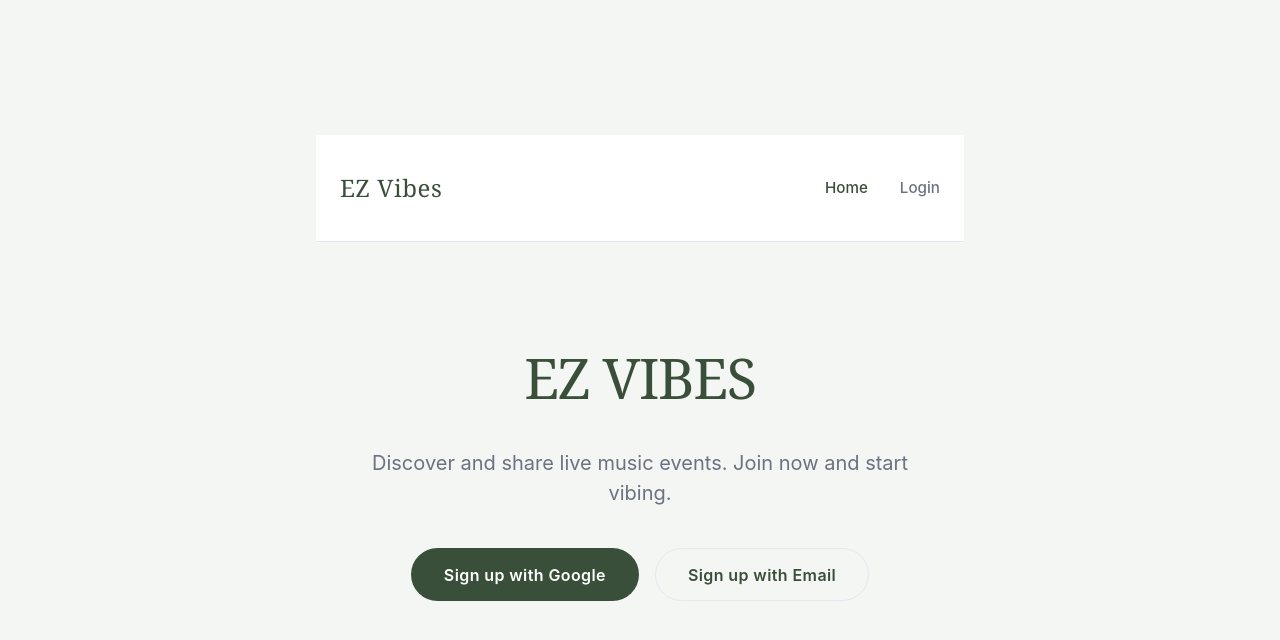
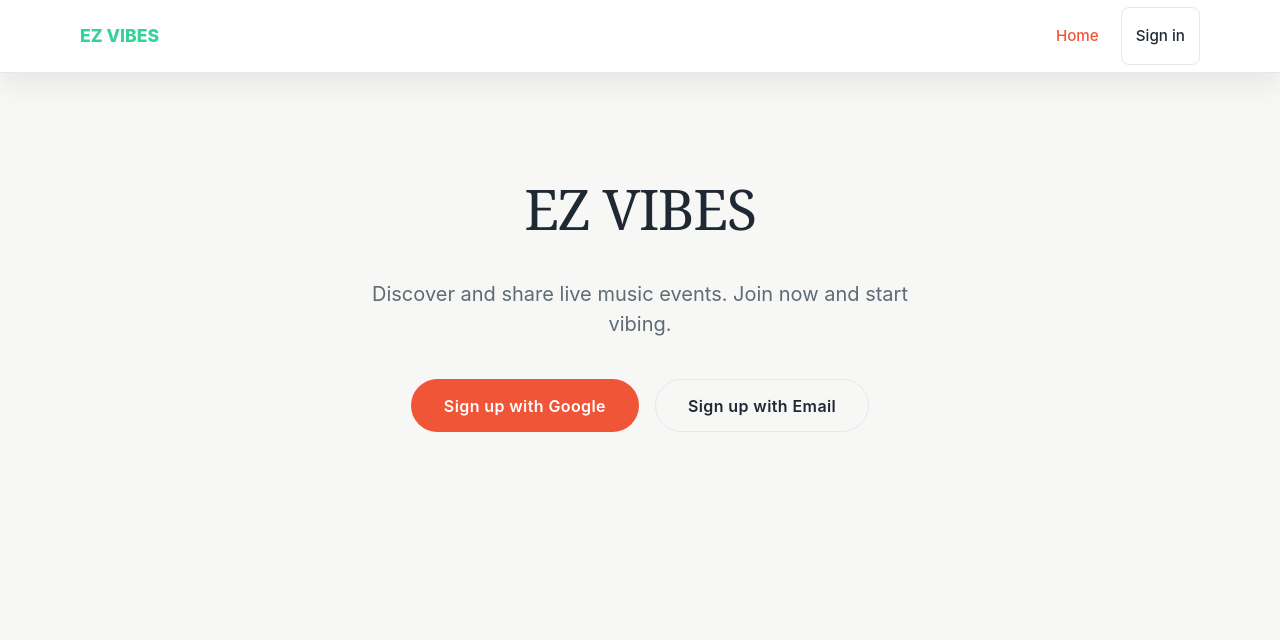
Before and after one commit to ezvibes/nido-api, a Vue app in the folder client/: page / in a window 1280 px wide. Shown: the top 640 px of the page. Built offline with nearby package versions, Linux system fonts and the light colour scheme; no server answers.

Commit message:
Update frontend header and signed-in landing

```diff
--- a/client/src/App.vue
+++ b/client/src/App.vue
@@ -1,8 +1,27 @@
 <script setup lang="ts">
+import { computed, ref } from 'vue';
 import { useAuth } from './composables/useAuth';
 import { routeLoading } from './stores/routeLoading';
 
 const { user, signOut } = useAuth();
+const menuOpen = ref(false);
+const accountMenuOpen = ref(false);
+const homeRoute = computed(() => (user.value ? '/events' : '/'));
+const displayName = computed(() => user.value?.displayName || user.value?.email || 'Account');
+
+const closeMenu = () => {
+  menuOpen.value = false;
+  accountMenuOpen.value = false;
+};
+
+const handleSignOut = async () => {
+  await signOut();
+  closeMenu();
+};
+
+const toggleAccountMenu = () => {
+  accountMenuOpen.value = !accountMenuOpen.value;
+};
 </script>
 
 <template>
@@ -14,16 +33,48 @@ const { user, signOut } = useAuth();
     </transition>
     <header class="header">
       <div class="container">
-        <router-link to="/" class="logo-link"><h1 class="logo">EZ Vibes</h1></router-link>
-        <nav v-if="user">
-          <span class="user-email">{{ user.email }}</span>
-          <router-link to="/events" class="nav-link">Events</router-link>
-          <router-link to="/profile" class="nav-link">Profile</router-link>
-          <a href="#" @click.prevent="signOut" class="nav-link">Sign Out</a>
-        </nav>
-        <nav v-else>
-          <router-link to="/" class="nav-link">Home</router-link>
-          <router-link to="/login" class="nav-link">Login</router-link>
+        <router-link :to="homeRoute" class="logo-link" @click="closeMenu">
+          <h1 class="logo">EZ VIBES</h1>
+        </router-link>
+
+        <button
+          type="button"
+          class="menu-toggle"
+          :aria-expanded="menuOpen"
+          aria-controls="header-menu"
+          @click="menuOpen = !menuOpen"
+        >
+          Menu
+        </button>
+
+        <nav id="header-menu" class="header-menu" :class="{ 'header-menu--open': menuOpen }">
+          <router-link v-if="user" to="/events" class="nav-link" @click="closeMenu">Events</router-link>
+          <router-link v-else to="/" class="nav-link" @click="closeMenu">Home</router-link>
+          <router-link v-if="!user" to="/login" class="nav-link nav-link--ghost" @click="closeMenu">Sign in</router-link>
+          <div v-if="user" class="account-menu">
+            <button
+              type="button"
+              class="account-menu__button"
+              :aria-expanded="accountMenuOpen"
+              aria-controls="account-menu-dropdown"
+              @click="toggleAccountMenu"
+            >
+              Menu
+              <span class="account-menu__chevron" aria-hidden="true">⌄</span>
+            </button>
+            <div v-if="accountMenuOpen" id="account-menu-dropdown" class="account-menu__dropdown">
+              <div class="account-menu__identity">
+                <span class="account-menu__label">Signed in as</span>
+                <strong :title="displayName">{{ displayName }}</strong>
+              </div>
+              <router-link to="/settings" class="account-menu__item" @click="closeMenu">
+                Settings
+              </router-link>
+              <button type="button" class="account-menu__item account-menu__item--button" @click="handleSignOut">
+                Log out
+              </button>
+            </div>
+          </div>
         </nav>
       </div>
     </header>
@@ -36,77 +87,225 @@ const { user, signOut } = useAuth();
 </template>
 
 <style>
-/* Design System Inspired by Dribbble */
-
 :root {
-  --background: #F4F6F4;
-  --text-dark: #3A4F39;
-  --text-light: #6B7280;
-  --primary: #3A4F39;
-  --primary-hover: #2F402E;
-  --secondary-bg: #E5E7EB;
-  --secondary-hover: #D1D5DB;
-  --border: #E2E8F0;
-  --card-bg: #FFFFFF;
+  --background: #f7f7f5;
+  --surface: #ffffff;
+  --surface-soft: #fbfbfa;
+  --text: #1f2933;
+  --text-dark: #1f2933;
+  --text-muted: #5f6b76;
+  --text-light: #5f6b76;
+  --border: #e5e7eb;
+  --mint: #35d399;
+  --accent: #f05537;
+  --accent-hover: #d94428;
+  --primary: #f05537;
+  --primary-hover: #d94428;
+  --card-bg: #ffffff;
+  --shadow: 0 10px 30px rgba(31, 41, 51, 0.08);
 }
 
 body {
   margin: 0;
-  font-family: -apple-system, BlinkMacSystemFont, "Segoe UI", Roboto, "Helvetica Neue", Arial, sans-serif;
+  font-family: Inter, -apple-system, BlinkMacSystemFont, "Segoe UI", Roboto, "Helvetica Neue",
+    Arial, sans-serif;
   -webkit-font-smoothing: antialiased;
   -moz-osx-font-smoothing: grayscale;
   background-color: var(--background);
-  color: var(--text-dark);
+  color: var(--text);
 }
 
 .container {
-  max-width: 960px;
+  max-width: 1120px;
   margin: 0 auto;
-  padding: 0 1.5rem;
+  padding: 0 1rem;
 }
 
-/* Header & Navigation */
 .header {
-  background-color: var(--card-bg);
+  position: sticky;
+  top: 0;
+  z-index: 40;
+  background: rgba(255, 255, 255, 0.94);
   border-bottom: 1px solid var(--border);
-  padding: 1.5rem 0;
+  backdrop-filter: blur(12px);
+  box-shadow: var(--shadow);
 }
 
 .header .container {
   display: flex;
+  align-items: center;
   justify-content: space-between;
+  gap: 1rem;
+  min-height: 72px;
+}
+
+.logo-link {
+  display: inline-flex;
   align-items: center;
+  text-decoration: none;
+  color: var(--mint);
+  min-width: 0;
 }
 
 .logo {
-  font-family: "Georgia", "Palatino", serif;
-  font-size: 1.5rem;
-  font-weight: 500;
-  letter-spacing: 0.025em;
+  margin: 0;
+  color: var(--mint);
+  font-size: 1.1rem;
+  line-height: 1.1;
+  font-weight: 800;
+  letter-spacing: 0;
 }
 
-.logo-link {
-  text-decoration: none;
-  color: inherit;
+.menu-toggle {
+  display: none;
+  align-items: center;
+  justify-content: center;
+  min-height: 2.5rem;
+  padding: 0.5rem 0.875rem;
+  border: 1px solid var(--border);
+  border-radius: 8px;
+  background: var(--surface);
+  color: var(--text);
+  font: inherit;
+  font-weight: 600;
 }
 
-nav a.nav-link, nav .user-email, nav a.sign-out-link {
-  margin-left: 2rem;
+.header-menu {
+  display: inline-flex;
+  align-items: center;
+  gap: 0.5rem;
+}
+
+.nav-link {
+  display: inline-flex;
+  align-items: center;
+  min-height: 2.5rem;
+  padding: 0.5rem 0.875rem;
+  border-radius: 8px;
   text-decoration: none;
-  color: var(--text-light);
+  color: var(--text-muted);
   font-weight: 500;
   font-size: 0.95rem;
+  white-space: nowrap;
 }
 
-nav a.router-link-exact-active {
-  color: var(--text-dark);
+.nav-link:hover {
+  background: var(--surface-soft);
+  color: var(--text);
 }
 
-.sign-out-link {
+.nav-link.router-link-exact-active {
+  color: var(--accent);
+}
+
+.nav-link--ghost {
+  border: 1px solid var(--border);
+  color: var(--text);
+  background: var(--surface);
+}
+
+.nav-link--ghost:hover {
+  border-color: rgba(240, 85, 55, 0.24);
+  color: var(--accent);
+}
+
+.account-menu {
+  position: relative;
+}
+
+.account-menu__button {
+  display: inline-flex;
+  align-items: center;
+  gap: 0.35rem;
+  min-height: 2.5rem;
+  padding: 0.5rem 0.875rem;
+  border: 1px solid var(--border);
+  border-radius: 8px;
+  background: var(--surface);
+  color: var(--text);
+  font: inherit;
+  font-size: 0.95rem;
+  font-weight: 600;
+  white-space: nowrap;
+}
+
+.account-menu__button:hover {
+  border-color: rgba(240, 85, 55, 0.24);
+  color: var(--accent);
+}
+
+.account-menu__chevron {
+  font-size: 0.9rem;
+  line-height: 1;
+}
+
+.account-menu__dropdown {
+  position: absolute;
+  top: calc(100% + 0.5rem);
+  right: 0;
+  z-index: 50;
+  min-width: 15rem;
+  padding: 0.5rem;
+  border: 1px solid var(--border);
+  border-radius: 8px;
+  background: var(--surface);
+  box-shadow: var(--shadow);
+}
+
+.account-menu__identity {
+  padding: 0.625rem 0.75rem 0.75rem;
+  border-bottom: 1px solid var(--border);
+  color: var(--text);
+}
+
+.account-menu__label {
+  display: block;
+  margin-bottom: 0.2rem;
+  color: var(--text-muted);
+  font-size: 0.78rem;
+}
+
+.account-menu__identity strong {
+  display: block;
+  max-width: 13rem;
+  overflow: hidden;
+  text-overflow: ellipsis;
+  white-space: nowrap;
+  font-size: 0.92rem;
+}
+
+.account-menu__item {
+  display: flex;
+  width: 100%;
+  align-items: center;
+  min-height: 2.5rem;
+  padding: 0.5rem 0.75rem;
+  border: 0;
+  border-radius: 8px;
+  background: transparent;
+  color: var(--text);
+  box-sizing: border-box;
+  text-align: left;
+  text-decoration: none;
+  font: inherit;
+  font-size: 0.92rem;
+  font-weight: 600;
+}
+
+.account-menu__item:hover {
+  background: var(--surface-soft);
+  color: var(--accent);
+}
+
+.account-menu__item--button {
   cursor: pointer;
 }
 
-/* Main Content Area */
+.nav-link--ghost,
+.account-menu__button {
+  box-shadow: inset 0 0 0 1px rgba(255, 255, 255, 0.4);
+}
+
 .main-content {
   padding: 4rem 0;
 }
@@ -125,7 +324,7 @@ nav a.router-link-exact-active {
   width: 14px;
   height: 14px;
   border-radius: 999px;
-  background: var(--primary);
+  background: var(--accent);
   animation: route-pulse 0.85s ease-in-out infinite;
 }
 
@@ -153,4 +352,47 @@ nav a.router-link-exact-active {
 .route-fade-leave-to {
   opacity: 0;
 }
+
+@media (max-width: 720px) {
+  .header .container {
+    flex-wrap: wrap;
+    padding: 0.75rem 1rem;
+  }
+
+  .menu-toggle {
+    display: inline-flex;
+  }
+
+  .header-menu {
+    display: none;
+    width: 100%;
+    flex-direction: column;
+    align-items: stretch;
+    gap: 0.375rem;
+    padding: 0.25rem 0 0.5rem;
+  }
+
+  .header-menu--open {
+    display: flex;
+  }
+
+  .nav-link,
+  .account-menu,
+  .account-menu__button {
+    width: 100%;
+  }
+
+  .nav-link,
+  .account-menu__button {
+    justify-content: space-between;
+  }
+
+  .account-menu__dropdown {
+    position: static;
+    margin-top: 0.375rem;
+    min-width: 0;
+    width: 100%;
+    box-sizing: border-box;
+  }
+}
 </style>
--- a/client/src/composables/useAuth.ts
+++ b/client/src/composables/useAuth.ts
@@ -45,7 +45,7 @@ export function useAuth() {
   const signInWithGoogle = async () => {
     try {
       await signInWithPopup(auth, googleProvider);
-      await router.push('/');
+      await router.push('/events');
     } catch (error) {
       console.error("Error signing in with Google:", error);
     }
@@ -54,7 +54,7 @@ export function useAuth() {
   const signUpWithEmail = async (email: string, password: string) => {
     try {
       await createUserWithEmailAndPassword(auth, email, password);
-      await router.push('/');
+      await router.push('/events');
     } catch (error: any) {
       console.error("Error signing up with email:", error);
       alert(`Error: ${error.message}`);
@@ -64,7 +64,7 @@ export function useAuth() {
   const signInWithEmail = async (email: string, password: string) => {
     try {
       await signInWithEmailAndPassword(auth, email, password);
-      await router.push('/');
+      await router.push('/events');
     } catch (error: any) {
       console.error("Error signing in with email:", error);
       alert(`Error: ${error.message}`);
--- a/client/src/router.ts
+++ b/client/src/router.ts
@@ -6,6 +6,7 @@ import { routeLoading } from './stores/routeLoading';
 import HomePage from './views/HomePage.vue';
 import LoginPage from './views/LoginPage.vue';
 import ProfilePage from './views/ProfilePage.vue';
+import SettingsPage from './views/SettingsPage.vue';
 
 const routes = [
   {
@@ -22,6 +23,12 @@ const routes = [
     path: '/profile',
     name: 'Profile',
     component: ProfilePage,
+    meta: { requiresAuth: true },
+  },
+  {
+    path: '/settings',
+    name: 'Settings',
+    component: SettingsPage,
     meta: { requiresAuth: true },
   },
   {
@@ -43,7 +50,12 @@ router.beforeEach((to, _from, next) => {
   const isAuthenticated = getAuth().currentUser;
 
   if (to.path === '/login' && isAuthenticated) {
-    next('/');
+    next('/events');
+    return;
+  }
+
+  if (to.path === '/' && isAuthenticated) {
+    next('/events');
     return;
   }
 
--- a/client/src/style.css
+++ b/client/src/style.css
@@ -3,9 +3,9 @@
   line-height: 1.5;
   font-weight: 400;
 
-  color-scheme: light dark;
-  color: rgba(255, 255, 255, 0.87);
-  background-color: #242424;
+  color-scheme: light;
+  color: #1f2933;
+  background-color: #f7f7f5;
 
   font-synthesis: none;
   text-rendering: optimizeLegibility;
@@ -15,23 +15,22 @@
 
 a {
   font-weight: 500;
-  color: #646cff;
+  color: inherit;
   text-decoration: inherit;
 }
 a:hover {
-  color: #535bf2;
+  color: inherit;
 }
 
 body {
   margin: 0;
-  display: flex;
-  place-items: center;
   min-width: 320px;
   min-height: 100vh;
+  background: #f7f7f5;
+  color: #1f2933;
 }
 
 h1 {
-  font-size: 3.2em;
   line-height: 1.1;
 }
 
@@ -42,38 +41,20 @@ button {
   font-size: 1em;
   font-weight: 500;
   font-family: inherit;
-  background-color: #1a1a1a;
+  background-color: #ffffff;
   cursor: pointer;
-  transition: border-color 0.25s;
+  transition:
+    border-color 0.2s ease,
+    background-color 0.2s ease,
+    color 0.2s ease;
 }
+
 button:hover {
-  border-color: #646cff;
+  border-color: #f05537;
 }
+
 button:focus,
 button:focus-visible {
-  outline: 4px auto -webkit-focus-ring-color;
+  outline: 3px solid rgba(240, 85, 55, 0.22);
+  outline-offset: 2px;
 }
-
-.card {
-  padding: 2em;
-}
-
-#app {
-  max-width: 1280px;
-  margin: 0 auto;
-  padding: 2rem;
-  text-align: center;
-}
-
-@media (prefers-color-scheme: light) {
-  :root {
-    color: #213547;
-    background-color: #ffffff;
-  }
-  a:hover {
-    color: #747bff;
-  }
-  button {
-    background-color: #f9f9f9;
-  }
-}
--- /dev/null
+++ b/client/src/views/SettingsPage.vue
@@ -0,0 +1,56 @@
+<template>
+  <section class="settings-page">
+    <p class="settings-page__eyebrow">Account</p>
+    <h2>Settings</h2>
+    <p>Manage your account details and profile preferences.</p>
+    <router-link to="/profile" class="settings-page__link">Edit profile</router-link>
+  </section>
+</template>
+
+<style scoped>
+.settings-page {
+  max-width: 560px;
+  margin: 0 auto;
+  padding: 2rem;
+  border: 1px solid var(--border);
+  border-radius: 8px;
+  background: var(--card-bg);
+}
+
+.settings-page__eyebrow {
+  margin: 0 0 0.5rem;
+  color: var(--accent);
+  font-size: 0.78rem;
+  font-weight: 800;
+  letter-spacing: 0;
+  text-transform: uppercase;
+}
+
+.settings-page h2 {
+  margin: 0;
+  color: var(--text-dark);
+  font-size: 2rem;
+  line-height: 1.1;
+}
+
+.settings-page p {
+  color: var(--text-light);
+}
+
+.settings-page__link {
+  display: inline-flex;
+  align-items: center;
+  min-height: 2.5rem;
+  padding: 0.55rem 0.9rem;
+  border: 1px solid var(--border);
+  border-radius: 8px;
+  color: var(--text-dark);
+  text-decoration: none;
+  font-weight: 700;
+}
+
+.settings-page__link:hover {
+  border-color: rgba(240, 85, 55, 0.24);
+  color: var(--accent);
+}
+</style>
```
Also changed, not shown: 2 other files (tests, documents, lock files or other folders).
